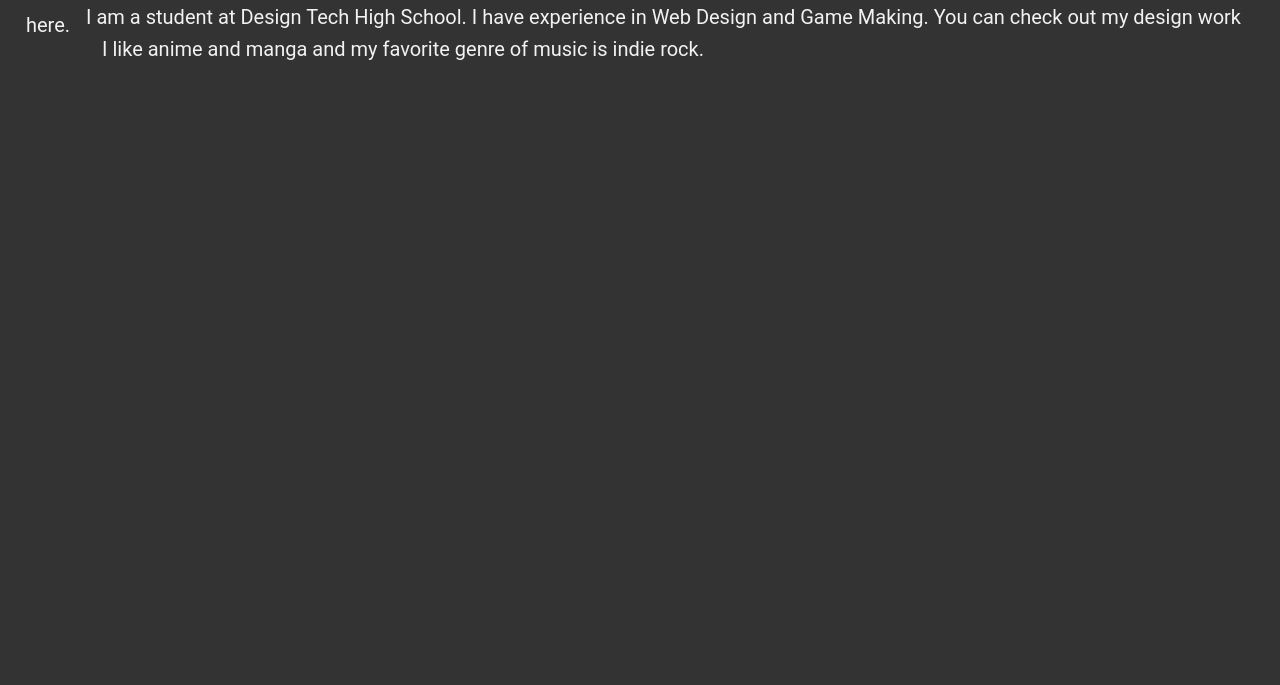
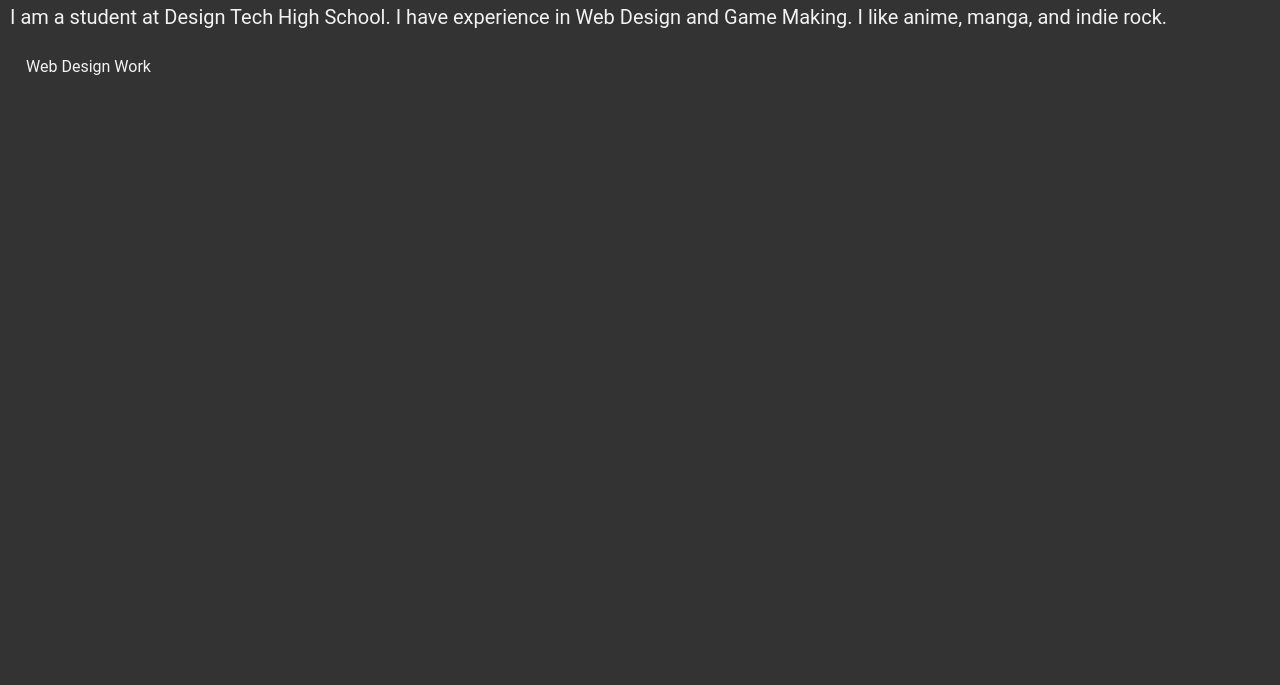
Before and after one commit to GianmarcoDP/Design-Portfolio, a plain HTML site: page sub2.html in a window 1280 px wide. Shown: the part 115-800 px from the top of the page. Drawn offline with Linux system fonts and the light colour scheme.

Commit message:
Update sub2.html

```diff
--- a/sub2.html
+++ b/sub2.html
@@ -13,6 +13,7 @@
   </head>
 
   <body>
-    <p>I am a student at Design Tech High School. I have experience in Web Design and Game Making. You can check out my design work <a href="https://github.com/GianmarcoDP?tab=repositories">here.<a/>I like anime and manga and my favorite genre of music is indie rock.</p>
+    <p>I am a student at Design Tech High School. I have experience in Web Design and Game Making. I like anime, manga, and indie rock.</p>
+      <a href="https://github.com/GianmarcoDP?tab=repositories">Web  Design Work<a/>
   </body>
 </html>
```
